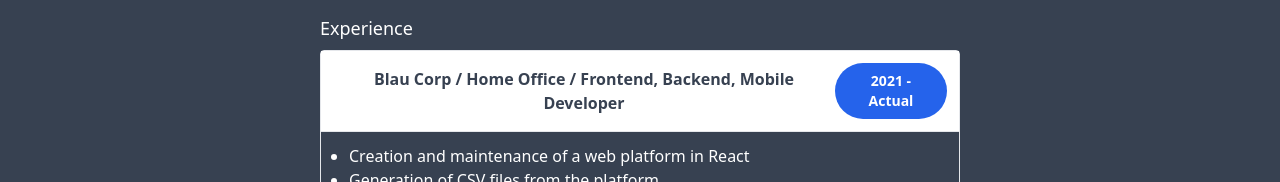
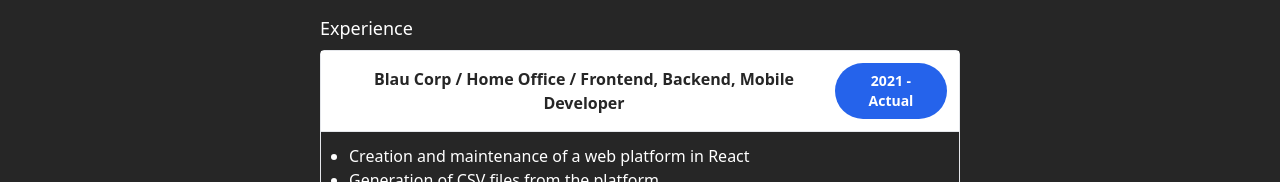
Before and after one commit to andrelizarandev/briefcase-2024-frontend, a Next.js app: page / in a window 1280 px wide. Shown: the part 726-908 px from the top of the page. Built offline with nearby package versions, Linux system fonts and the light colour scheme; no server answers.

Commit message:
Update colors.class.ts

```diff
--- a/src/app/classes/colors.class.ts
+++ b/src/app/classes/colors.class.ts
@@ -16,8 +16,8 @@
   public static borderDarkerPrimaryColor = 'border-blue-700';
 
   // Secondary
-  public static bgColor = 'bg-gray-700';
+  public static bgColor = 'bg-neutral-800';
 
-  public static textBgColor = 'text-gray-700';
+  public static textBgColor = 'text-neutral-800';
 
 }
```
